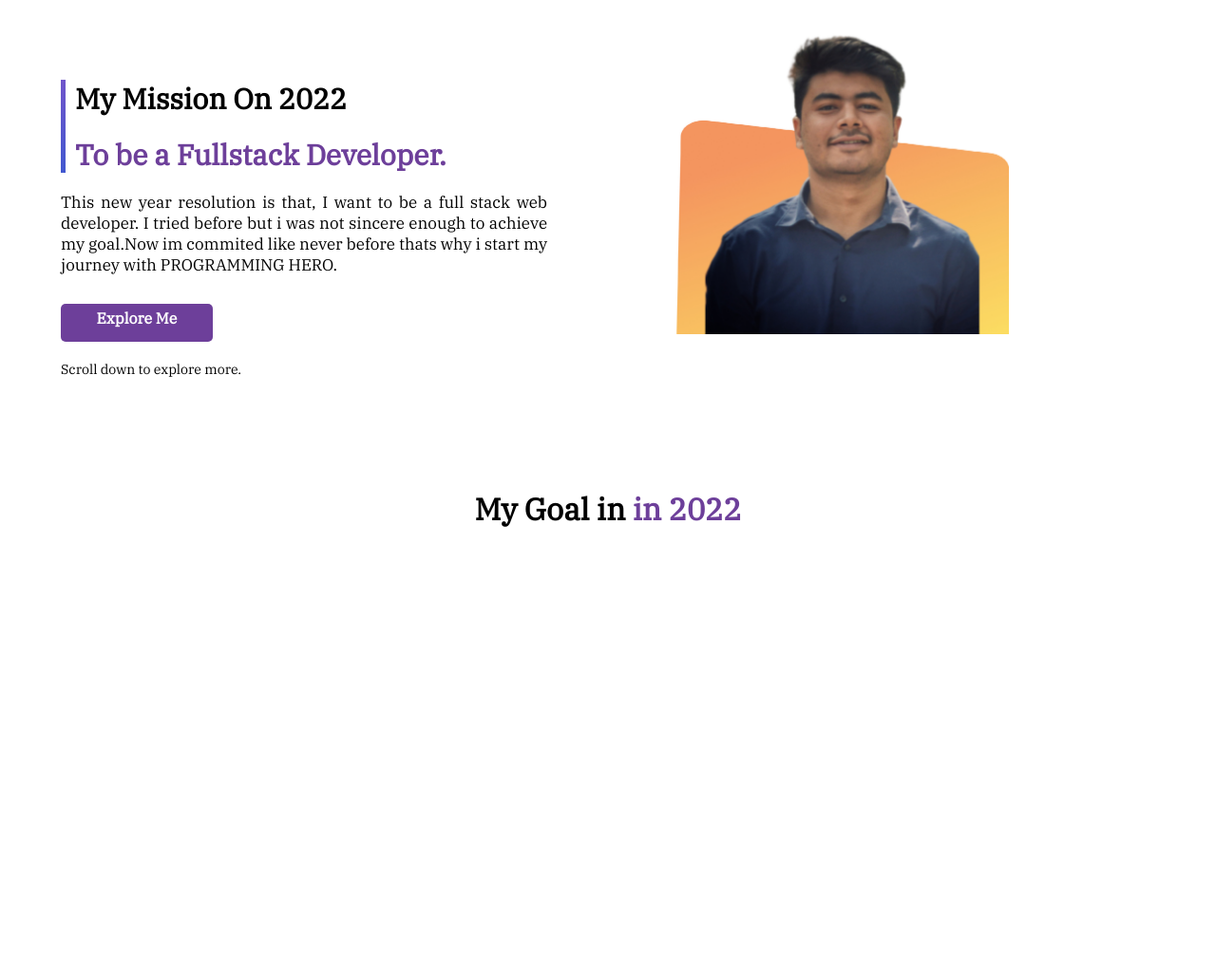
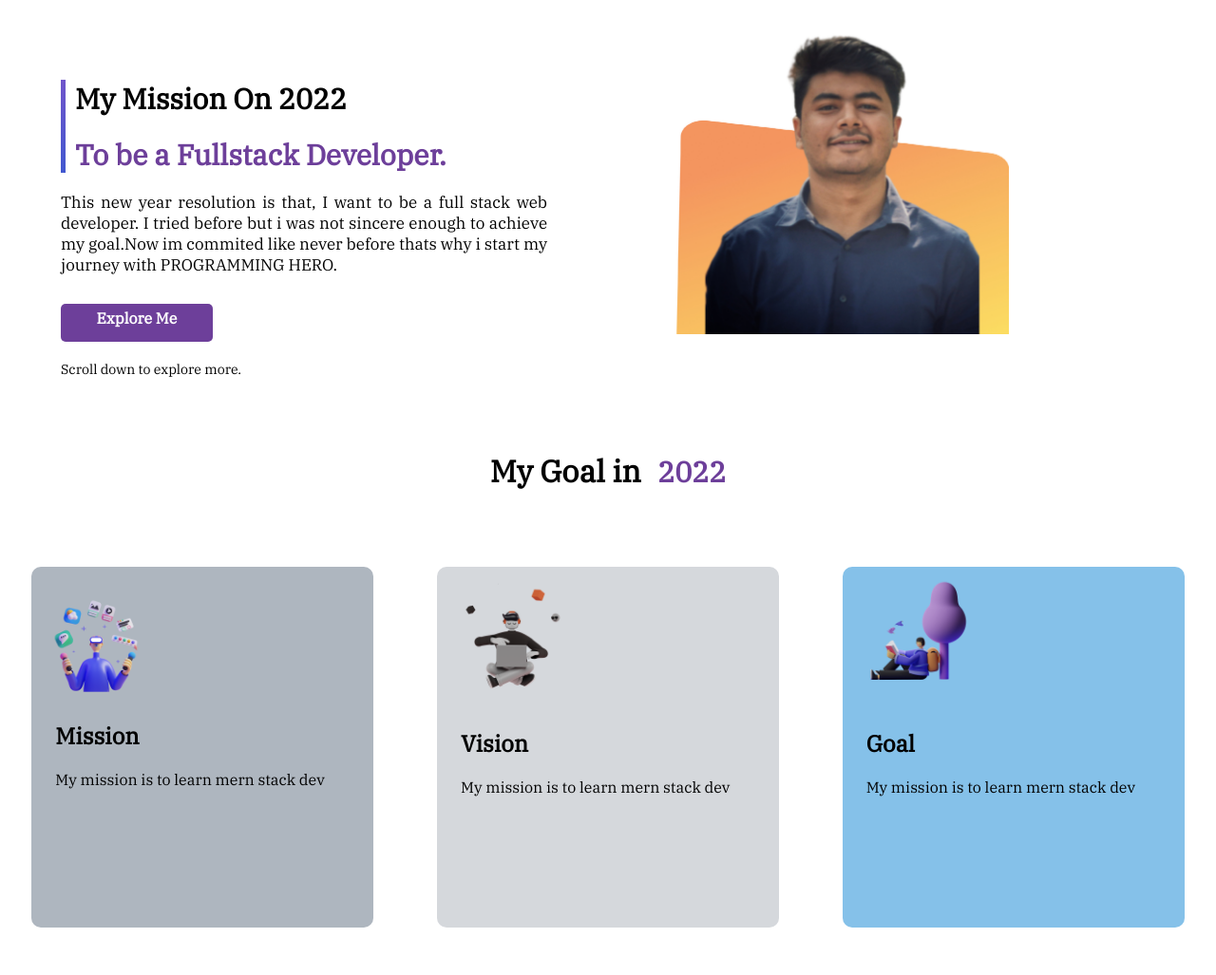
Before and after one commit to srabon0/mission-fullstack, a plain HTML site: page index.html in a window 1280 px wide. Shown: the whole page at 95% size. Before the commit the page ends 800 px from the top, so only its background shows below. Drawn offline with Linux system fonts and the light colour scheme.

Commit message:
mid section added

```diff
--- a/index.html
+++ b/index.html
@@ -16,7 +16,7 @@
         <div class="dev-msg" >
             <div class="headers">
                 <h1 class="top-header">My Mission On 2022</h1>
-                <h1 class="top-second-header">To be a Fullstack Developer.</h1>
+                <h1 class="purple-head">To be a Fullstack Developer.</h1>
             </div>
 
             <p>This new year resolution is that, I want to be a full stack web developer. I tried before but i was not sincere enough to achieve my goal.Now im commited like never before thats why i start my journey with PROGRAMMING HERO.</p>
@@ -33,9 +33,37 @@
     </div>
 
     <div class="mid-section">
-        <header><h1 class="mid-head">My Goal in <span id="mid-head-span">in 2022</span></h1></header>
+        <header><h1 class="mid-head">My Goal in <span class="purple-head"> 2022</span></h1></header>
+        <div class="mid-section-box">
+            <div class="section-box" id="box1">
+                <div class="section-box-image">
+                    <img src="./images/illustrators/illustrator-1.png" alt="">
+                    </div>
+                <div class="section-description">
+                    <h2>Mission</h2>
+                    <p>My mission is to learn mern stack dev</p>
+                </div>
+            </div>
+            <div class="section-box" id="box2">
+                <div class="section-box-image">
+                <img src="./images/illustrators/illustrator-2.png" alt="">
+                </div>
+                <div class="section-description">
+                    <h2>Vision</h2>
+                    <p>My mission is to learn mern stack dev</p>
+                </div>
+            </div>
+            <div class="section-box" id="box3">
+                <div class="section-box-image">
+                    <img src="./images/illustrators/illustrator-3.png" alt="">
+                    </div>
+                    <div class="section-description">
+                        <h2>Goal</h2>
+                        <p>My mission is to learn mern stack dev</p>
+                    </div>
+            </div>
 
-
+        </div>
     </div>
 
 
--- a/style.css
+++ b/style.css
@@ -6,6 +6,7 @@ body{
 }
 .top-section{
     display: flex;
+    margin-bottom: -40px;
 }
 .dev-msg{
     margin: 5%;
@@ -22,7 +23,7 @@ body{
     font-weight: 800;
     margin-left: 10px;
 }
-.top-second-header{
+.purple-head{
     color:#6D3F9A;
     margin-left: 10px;
     font-size: 30px;
@@ -61,6 +62,33 @@ body{
     text-align: center;
 
 }
-#mid-head-span{
-    color:#6D3F9A;
+
+.mid-section-box{
+    display: flex;
+    align-content: space-around;
+    margin-top: 80px;
 }
+.section-box{
+    width: 340px;
+    height: 360px;
+    margin: 0px auto;
+    border-radius: 10px;
+    padding: 10px;
+    margin-bottom: 50px;
+}
+.section-box-image img {
+    width:40%;
+}
+
+.section-description{
+    margin: 15px;
+}
+#box1{
+    background-color: #AEB6BF;
+}
+#box2{
+    background-color: #D5D8DC;
+}
+#box3{
+    background-color: #85C1E9;
+}
```
